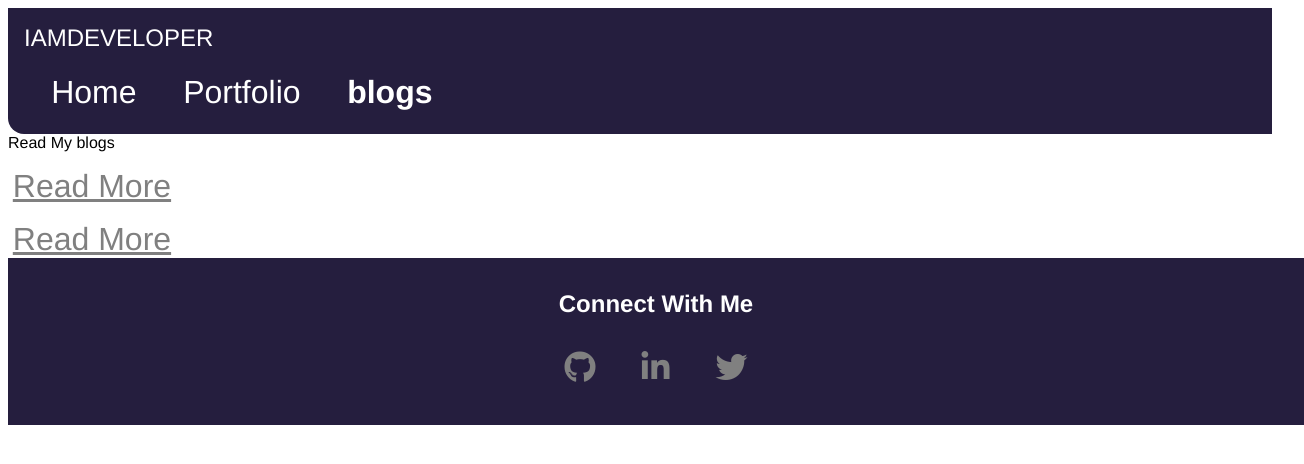
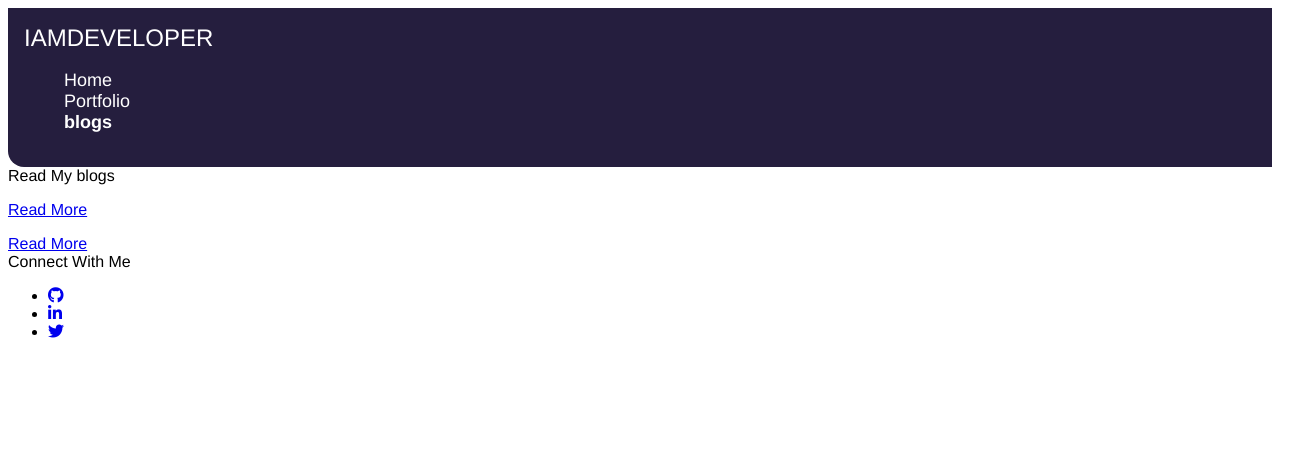
Before and after one commit to beastsunny/Portfolio, a plain HTML site: page blog.html in a window 1280 px wide. Shown: the whole page, 1304 px wide, since content can reach past the window. Drawn offline with Linux system fonts and the light colour scheme.

Commit message:
Style: Nav styling updated

```diff
--- /dev/null
+++ b/blog.css
@@ -0,0 +1,38 @@
+body {
+    font-family: 'Helvetica Neue', Helvetica, Arial, sans-serif;
+}
+
+:root {
+    --primary-color: #251e3e;
+    --gray: #9CA3AF;
+    --lightgrey: #E5E7EB;
+}
+
+.link {
+    color: white;
+    text-decoration: none;
+}
+
+.container {
+    padding: 1rem 1rem;
+    background-color: var(--primary-color);
+    color: white;
+    border-bottom-left-radius: 1rem;
+    font-size: large;
+}
+
+.developer {
+    font-size: x-large;
+}
+
+.list-non-bullet {
+    list-style-type: none;
+}
+
+.list-item-inline {
+    display: inline;
+}
+
+.navigation .link-active {
+    font-weight: bold;
+}
--- a/blog.html
+++ b/blog.html
@@ -6,7 +6,7 @@
     <meta http-equiv="X-UA-Compatible" content="IE=edge">
     <meta name="viewport" content="width=device-width, initial-scale=1.0">
     <title>Blogs</title>
-    <link rel="stylesheet" href="style.css"> </head>
+    <link rel="stylesheet" href="blog.css"> </head>
 <link rel="stylesheet" href="https://cdnjs.cloudflare.com/ajax/libs/font-awesome/5.15.4/css/all.min.css" integrity="sha512-1ycn6IcaQQ40/MKBW2W4Rhis/DbILU74C1vSrLJxCq57o941Ym01SwNsOMqvEBFlcgUa6xLiPY/NS5R+E6ztJQ==" crossorigin="anonymous" referrerpolicy="no-referrer"
 />
 
```
